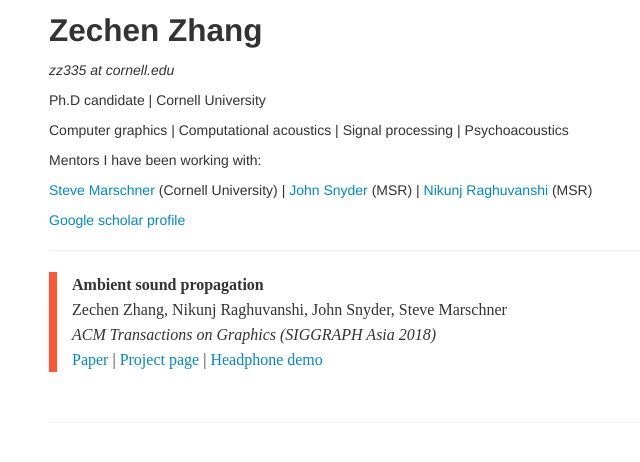
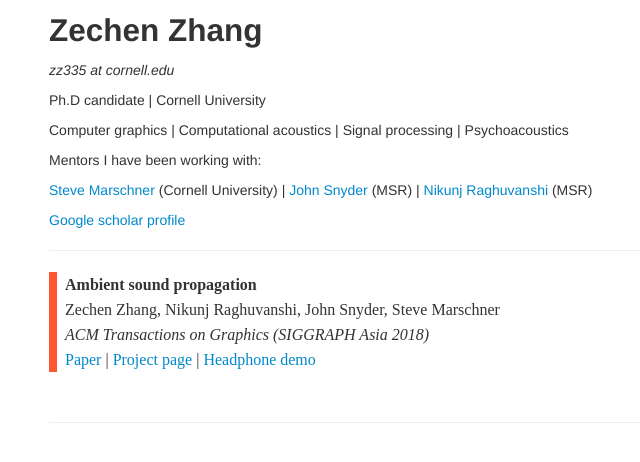
Before and after one commit to ZechenZ/zechenz.github.com, a Jekyll site: the page built from index.md, in a window 1280 px wide. Shown: the top 462 px of the page, without its empty margins (241-881 px from the left). Built offline with Jekyll 4.4.1, drawn with Linux system fonts in a browser that asks for light colours; our own code applies the rules of GitHub Pages for plain Markdown files.

Commit message:
edit blockquote style

```diff
--- a/assets/themes/twitter/css/kbroman.css
+++ b/assets/themes/twitter/css/kbroman.css
@@ -11,6 +11,8 @@
 }
 
 blockquote{
+  padding: 0px 0px 0px 8px;
+  position: relative;
 
   /*Font*/
   font-family: "Times New Roman";
--- a/assets/themes/twitter/css/style.css
+++ b/assets/themes/twitter/css/style.css
@@ -65,6 +65,8 @@
   color: #FFF; }
 
   blockquote{
+    padding: 0px 0px 0px 8px;
+    position: relative;
 
     /*Font*/
     font-family: "Times New Roman";
```
